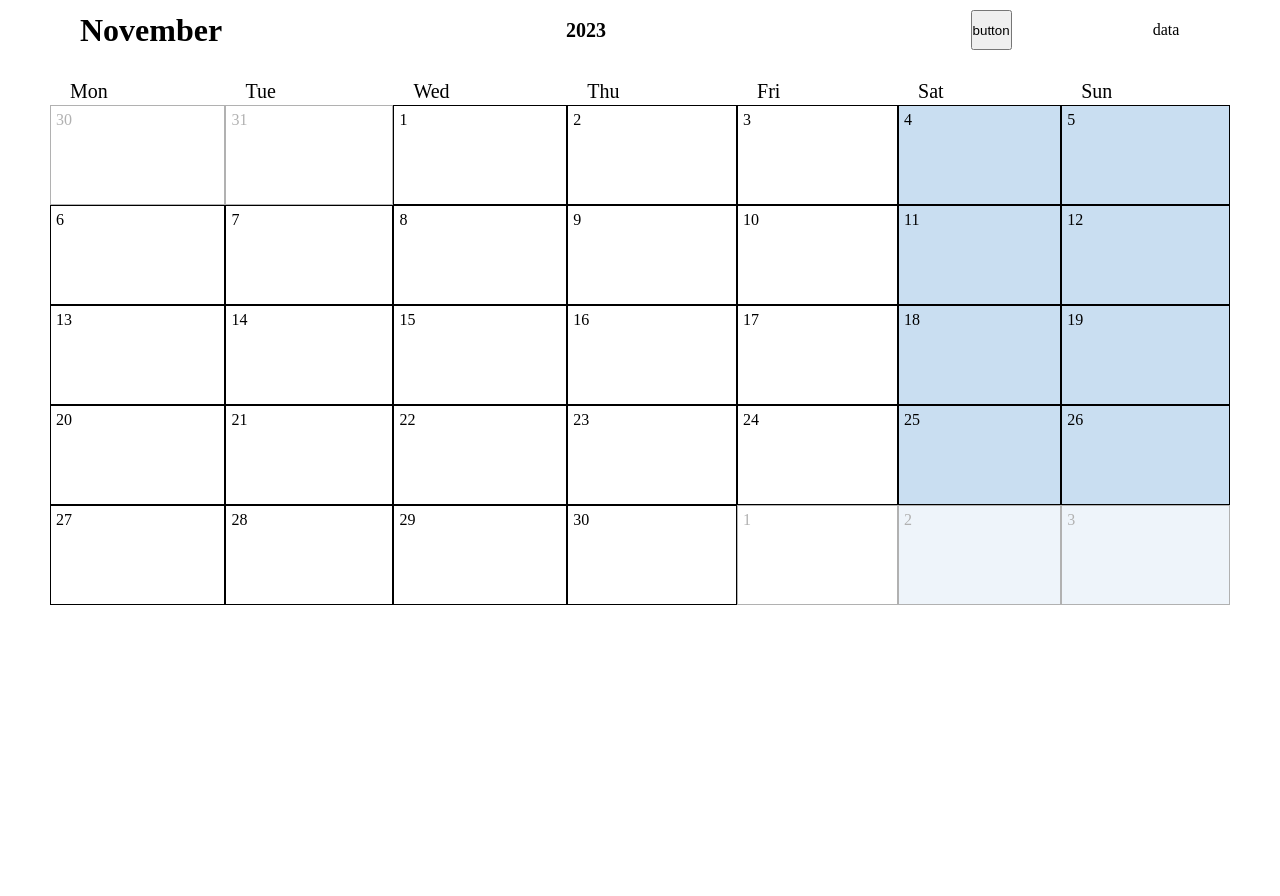
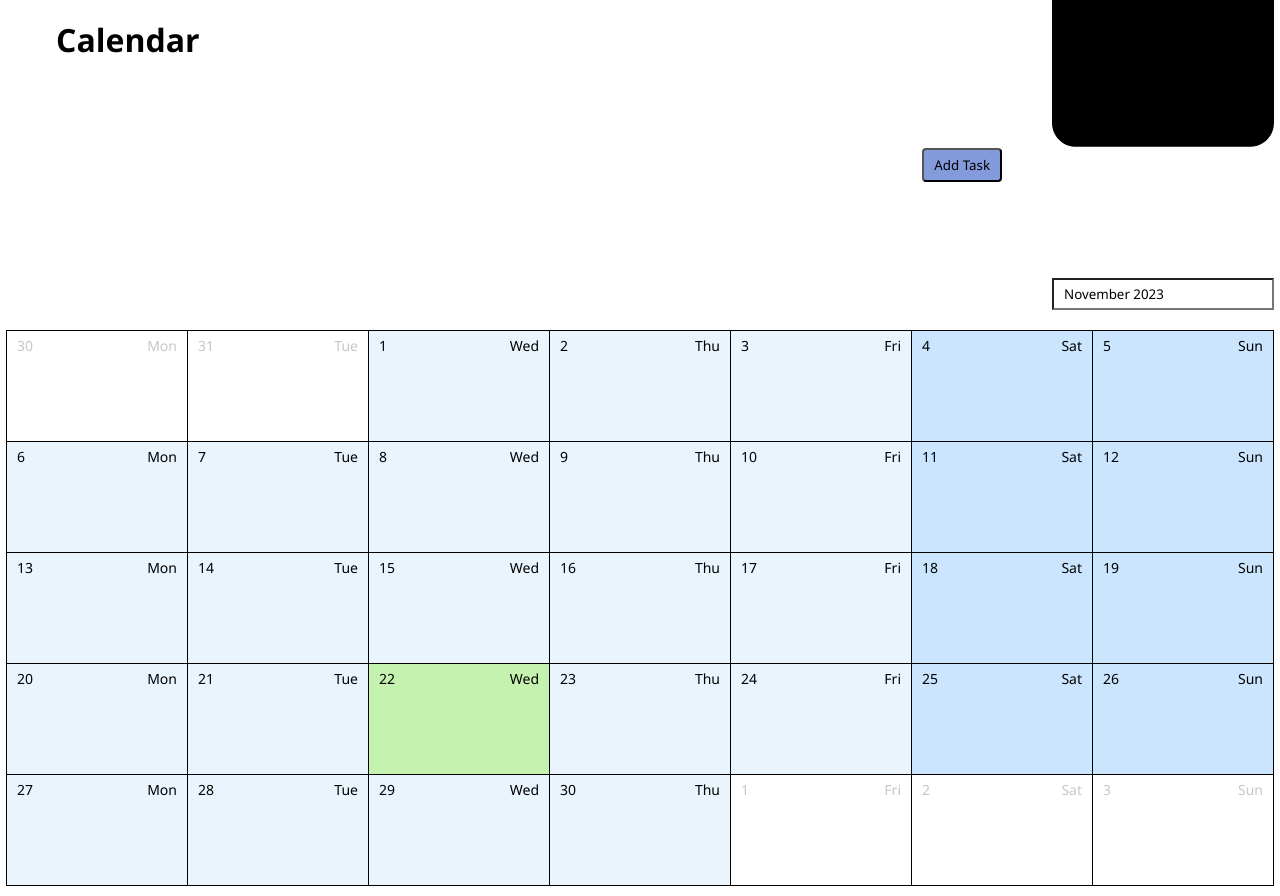
Before and after one commit to Yurella86/Calendar, a React (Create React App) app: page / in a window 1280 px wide. Before the commit the page ends 825 px from the top, so only its background shows below. Built offline with nearby package versions, Linux system fonts and the light colour scheme.

Commit message:
added function in header to get month, and event functions

```diff
--- a/src/components/CalendarPage.jsx
+++ b/src/components/CalendarPage.jsx
@@ -5,13 +5,15 @@ import moment from 'moment';
 import DatePicker from 'react-datepicker';
 
 
-const titleOfDays = ['Mon', 'Tue', 'Wed', 'Thu', 'Fri', 'Sat', 'Sun']
+// const titleOfDays = ['Mon', 'Tue', 'Wed', 'Thu', 'Fri', 'Sat', 'Sun']
 
 const HomePage = () => {
 
-    moment.updateLocale('ua', { week: { dow: 1 } })
+    moment.updateLocale('es', { week: { dow: 1 } })
     const [events, setEvents] = useState([]);
+    const [updateEventsTitle, setUpdateEventsTitle] = useState('');
     const [isModalOpen, setIsModalOpen] = useState(false);
+    const [isModalEventOpen, setIsModalEventOpen] = useState(false);
     const [selectedDate, setSelectedDate] = useState(new Date());
     const [formData, setFormData] = useState({
         title: '',
@@ -19,43 +21,110 @@ const HomePage = () => {
         date: '',
         time: '',
     });
-
-    var currMonthName = moment().format('MM');
-    console.log('currMonthName' + currMonthName);
-
-    const startMomentCalendar = moment().startOf('month').startOf('week');
-    const endMomentCalendar = moment().endOf('month').endOf('week');
-    const daysInMonth = endMomentCalendar.diff(startMomentCalendar, 'days') + 1;
-
-    const days = []
+    const [updateData, setUpdateData] = useState({
+        title: '',
+        description: '',
+        date: '',
+        time: '',
+    });
 
     useEffect(() => {
         const storedEvents = JSON.parse(localStorage.getItem('events')) || [];
         setEvents(storedEvents);
     }, []);
 
+    // useEffect(() => {
+    //     const storedEvents = JSON.parse(localStorage.getItem('events')) || [];
+    //     setEvents(storedEvents);
+    // }, [events]);
+
+    // console.log(moment(selectedDate).startOf('month').startOf('week'));
+    // console.log('selectedDate => ' + selectedDate.getMonth());
+
+    const startMomentCalendar = moment(selectedDate).startOf('month').startOf('week');
+    const endMomentCalendar = moment(selectedDate).endOf('month').endOf('week');
+    const daysInMonth = endMomentCalendar.diff(startMomentCalendar, 'days') + 1;
+
+    // console.log('startMomentCalendar => ' + startMomentCalendar.format());
+    // console.log('endMomentCalendar => ' + endMomentCalendar.format());
+    // console.log('daysInMonth =>' + daysInMonth);
+
+    const days = []
+
+    const handleDateChange = (date) => {
+        setSelectedDate(date);
+    };
+
     for (let i = 0; i < daysInMonth; i++) {
-        const currentDay = moment().startOf('month').startOf('week').add(i, 'days');
+        const currentDay = moment(selectedDate).startOf('month').startOf('week').add(i, 'days');
         const dayEvents = events.filter((event) => event.date === currentDay.format('YYYY-MM-DD'));
 
         days.push({
-            dayNumber: currentDay.format('D'),
-            dayOfWeek: currentDay.format('d'),
-            monthOfDay: currentDay.format('M'),
+            fullDate: currentDay,
             events: dayEvents
         })
     }
 
-    const calendarPlace = days.map(({ dayNumber, dayOfWeek, monthOfDay, events }) =>
-        <div className={`wrapper-day ${dayOfWeek === "6" || dayOfWeek === "0" ? 'weekend' : ''}${monthOfDay !== moment().format('M') ? ' out-of-month' : ''}`}>
-            {dayNumber}
+    // ---------- START UPDATE EVENT CARD -----------
+    const handleUpdateEvent = (e) => {
+        const titleEvent = e.target.textContent
+        setUpdateEventsTitle(titleEvent)
+
+        setIsModalEventOpen(true)
+
+        const localEvents = JSON.parse(localStorage.getItem('events')) || [];
+        const resultFiltered = localEvents.filter((e) => `${e.title}` === titleEvent);
+
+        setUpdateData({
+            title: resultFiltered[0].title,
+            description: resultFiltered[0].description,
+            date: resultFiltered[0].date,
+            time: resultFiltered[0].time,
+        });
+        console.log("updateData =>" + updateData.date);
+    }
+
+    const handleFormUpdate = (e) => {
+        setUpdateData({ ...updateData, [e.target.name]: e.target.value });
+    }
+
+    const handleUpdateAllEvents = (e) => {
+        e.preventDefault();
+
+        const updated = {
+            title: updateData.title,
+            description: updateData.description,
+            date: updateData.date,
+            time: updateData.time,
+            created: 'f',
+        };
+
+        const localEvents = JSON.parse(localStorage.getItem('events')) || [];
+        const resultFiltered = localEvents.filter((e) => `${e.title}` !== updateEventsTitle);
+
+        const updatedEvents = [...resultFiltered, updated];
+        localStorage.setItem('events', JSON.stringify(updatedEvents));
+        setIsModalEventOpen(false)
+        setEvents(updatedEvents);
+
+    }
+    // ---------- END UPDATE EVENT CARD -----------
+
+    const calendarPlace = days.map(({ fullDate, events }, index) =>
+        <div key={index} className={`wrapper-day ${fullDate.format('d') === "6" || fullDate.format('d') === "0" ? 'weekend' : ''}${fullDate.format('M') !== moment(selectedDate).format('M') ? ' out-of-month' : ''}${fullDate.format('YYYY-MM-DD') === moment().format('YYYY-MM-DD') ? 'current' : ''}`}>
+            <div className={`number`}>
+                <div className='flex-hr'>
+                    <span>{fullDate.format('D')}</span>
+                    <span>{fullDate.format('ddd')}</span>
+                </div>
+            </div>
             <div className='events-items'>
-                {events.map(evet => <div className='event'>{evet.title}</div>)}
+                {events.map((event, index) => <div key={index} className='event' onClick={handleUpdateEvent}>{event.title}</div>)}
             </div>
-        </div>
+        </div >
     )
 
-    const renderTitles = titleOfDays.map(title => <div className='title'>{title}</div>)
+    // const renderTitles = titleOfDays.map(title => <div className='title'>{title}</div>)
 
     const handleFormSubmit = (e) => {
         e.preventDefault();
@@ -88,26 +157,20 @@ const HomePage = () => {
         console.log(formData);
     }
 
-    const handleDateChange = (date) => {
-        setSelectedDate(date);
-    };
-
     const openModal = () => {
         setIsModalOpen(true);
     };
 
-    const handleDayClick = (day) => {
-        console.log('Selected day:', day.format('YYYY-MM-DD'));
-    };
+    const closeEventModal = () => {
+        setIsModalEventOpen(false)
+    }
+
+    // const handleDayClick = (day) => {
+    //     console.log('Selected day:', day.format('YYYY-MM-DD'));
+    // };
 
     const closeModal = () => {
         setIsModalOpen(false);
-        setFormData({
-            title: '',
-            description: '',
-            date: '',
-            time: '',
-        });
     };
 
     return (
@@ -116,24 +179,29 @@ const HomePage = () => {
                 <div className='wrapper-hd-container'>
                     <div className='flex-hr'>
                         <div className='left-hd'>
-                            <h1>{moment().format('MMMM')}</h1>
+                            <h1>Calendar</h1>
                         </div>
                         <div className='center-hd'>
-                            <span>{moment().format('YYYY')}</span>
+                            {/* <span>{moment().format('YYYY')}</span> */}
                         </div>
                         <div className='right-hd'>
                             <div className='flex-hr'>
-                                <button onClick={openModal}>button</button>
-                                <div>data</div>
+                                <button className='add-event' onClick={openModal}><span>add task</span></button>
+                                <div>
+                                    {/* {`<`} */}
+                                    <DatePicker selected={selectedDate} onChange={handleDateChange} dateFormat="MMMM yyyy" showMonthYearPicker showIcon />
+                                    {/* {`>`} */}
+                                </div>
                             </div>
                         </div>
                     </div>
                 </div>
             </header>
             <main>
-                <div className='wrapper-grid'>
-                    {renderTitles}
-                    {calendarPlace}
+                <div className='wrapper-calendar'>
+                    <div className='grid-calendar'>
+                        {calendarPlace}
+                    </div>
                 </div>
 
             </main>
@@ -144,22 +212,54 @@ const HomePage = () => {
                     </div>
                     <div className='modal-content'>
                         <div className="title">
-                            <label>Title:</label>
-                            <input type="text" name="title" value={formData.title} onChange={handleFormChange} required /></div>
+                            <label htmlFor="text">Title:</label>
+                            <input placeholder='Name' id='text' type="text" name="title" value={formData.title} onChange={handleFormChange} required /></div>
                         <div className="description">
                             <label>Description:</label>
-                            <textarea name="description" value={formData.description} onChange={handleFormChange} required />
+                            <textarea rows="4" cols="22" name="description" value={formData.description} onChange={handleFormChange} />
                         </div>
                         <div className="date">
                             <label>Date:</label>
-                            <DatePicker selected={selectedDate} onChange={handleDateChange} dateFormat="yyyy-MM-dd" />
+                            <DatePicker showIcon selected={selectedDate} onChange={handleDateChange} dateFormat="yyyy-MM-dd" />
                         </div>
                         <div className="time">
                             <label>Time:</label>
-                            <input type="time" name="time" value={formData.time} onChange={handleFormChange} required />
+                            <input type="time" name="time" value={formData.time} onChange={handleFormChange} />
                         </div>
                         <div className="button-container">
-                            <button type="submit">Save</button>
+                            <button onClick={closeModal}><span>Cancel</span></button>
+                            <button type="submit"><span>Save</span></button>
+
+                        </div>
+
+                    </div>
+                </form>
+            </Modal>
+
+            <Modal className='modal' isOpen={isModalEventOpen} onRequestClose={closeEventModal}>
+                <form onSubmit={handleUpdateAllEvents}>
+                    <div className='modal-head'>
+                        <h2>update task</h2>
+                    </div>
+                    <div className='modal-content'>
+                        <div className="title">
+                            <label htmlFor="text">Title:</label>
+                            <input id='text' type="text" name="title" value={updateData.title} onChange={handleFormUpdate} required /></div>
+                        <div className="description">
+                            <label>Description:</label>
+                            <textarea rows="4" cols="22" name="description" value={updateData.description} onChange={handleFormUpdate} required />
+                        </div>
+                        <div className="date">
+                            <label>Date:</label>
+                            <DatePicker value={updateData.date} showIcon selected={selectedDate} onChange={handleDateChange} dateFormat="yyyy-MM-dd" />
+                        </div>
+                        <div className="time">
+                            <label>Time:</label>
+                            <input type="time" name="time" value={updateData.time} onChange={handleFormUpdate} required />
+                        </div>
+                        <div className="button-container">
+                            <button onClick={closeModal}><span>Cancel</span></button>
+                            <button type="submit"><span>Update</span></button>
                         </div>
 
                     </div>
--- a/src/style/CalendarPage.scss
+++ b/src/style/CalendarPage.scss
@@ -1,12 +1,28 @@
 * {
     margin: 0;
     padding: 0;
-    box-sizing: border-box;
+    font-family: "Segoe UI", Tahoma, Geneva, Verdana, sans-serif;
+    // border: 1px dotted red !important;
+    scrollbar-width: thin;
+
+    &::-webkit-scrollbar {
+        width: 8px;
+    }
+
+    &::-webkit-scrollbar-track {
+        background: rgb(156, 156, 156); /* цвет зоны отслеживания */
+    }
+
+    &::-webkit-scrollbar-thumb {
+        background-color: rgb(34, 34, 34); /* цвет бегунка */
+        border-radius: 5px;
+        border: 2px solid rgb(156, 156, 156); /* округлось бегунка */
+    }
 
     &::before,
     &::after {
-        -webkit-box-sizing: border-box;
-        box-sizing: border-box;
+        // -webkit-box-sizing: border-box;
+        // box-sizing: border-box;
     }
 
     &:focus {
@@ -14,79 +30,8 @@
     }
 }
 
-.wrapper-grid {
-    display: grid;
-    grid-template-columns: auto auto auto auto auto auto auto;
-    grid-template-rows: 25px 100px 100px 100px 100px 100px 100px 100px;
-    margin: 20px 50px;
-    gap: -10px;
-
-    .title {
-        padding: 0px 20px;
-        font-size: 20px;
-    }
-
-    .wrapper-day {
-        position: relative;
-        border: 1px solid rgb(0, 0, 0);
-        padding: 5px;
-        cursor: pointer;
-        z-index: 10;
-        background-color: white;
-        transition: all 0.5s ease;
-
-        &:hover:not(.out-of-month) {
-            z-index: 11;
-            transform: scale(1.1, 1.1);
-            transition: all 0.2s ease;
-            border: none;
-            box-shadow: 0px 0px 10px rgb(148, 148, 148);
-            overflow: hidden;
-        }
-
-        &.weekend {
-            background-color: rgb(201, 222, 241);
-        }
-
-        &.out-of-month {
-            opacity: 0.3;
-            cursor: auto;
-        }
-    }
-}
-.ReactModal__Overlay--after-open {
-    z-index: 100;
-}
-
-.modal {
-    position: relative;
-    z-index: 100;
-    background-color: white;
-    top: 30%;
-    left: 50%;
-    transform: translate(-50%, -50%);
-    max-width: 500px;
-
-    .modal-head {
-        text-align: center;
-    }
-    .modal-content {
-        padding: 10px 20px;
-    }
-}
-
-.events-items {
-    max-height: 70px;
-    overflow-y: auto;
-    .event {
-        background-color: rgb(193, 255, 193);
-        border-radius: 5px;
-        margin: 2px auto;
-    }
-}
-
 .wrapper-hd-container {
-    padding: 10px 30px;
+    padding: 10px 0px;
     line-height: 40px;
 
     .flex-hr {
@@ -101,11 +46,52 @@
     }
 
     .right-hd {
-        flex-basis: 350px;
+        flex-basis: 400px;
 
         .flex-hr {
-            justify-content: space-around;
+            justify-content: flex-end;
+            line-height: 20px;
+            align-items: center;
         }
+
+        .add-event {
+            margin-right: 50px;
+            padding: 5px 10px;
+            line-height: 20px;
+            border-radius: 4px;
+            background-color: rgb(131, 154, 219);
+
+            &:hover {
+                background-color: rgb(92, 109, 156);
+            }
+
+            span {
+                text-transform: capitalize;
+            }
+        }
+    }
+
+    .react-datepicker-popper {
+        z-index: 100;
+    }
+    .react-datepicker__input-container .react-datepicker__calendar-icon {
+        right: 10px;
+        top: 50%;
+        transform: translateY(-50%);
+    }
+    .react-datepicker__triangle {
+        left: 112px !important;
+    }
+    .react-datepicker__view-calendar-icon input {
+        position: relative;
+        cursor: pointer;
+        background-color: transparent;
+        padding: 5px 10px !important;
+        z-index: 100;
+    }
+
+    .react-datepicker {
+        right: 50px !important;
     }
 }
 
@@ -116,6 +102,180 @@
 .flex-hr {
     display: flex;
     flex-direction: row;
+}
+
+.wrapper-calendar {
+    margin: 10px auto;
+    max-width: fit-content;
+    // .grid-title {
+    //     display: grid;
+    //     grid-template-columns: auto auto auto auto auto auto auto;
+    //     grid-template-rows: 25px;
+    // }
+
+    .grid-calendar {
+        display: grid;
+        grid-template-columns: auto auto auto auto auto auto auto;
+        grid-template-rows: auto;
+        gap: 1px;
+        padding: 1px;
+        background-color: black;
+
+        .wrapper-day {
+            position: relative;
+            width: 160px;
+            min-height: 100px;
+            // border: 1px solid rgb(0, 0, 0);
+            padding: 5px 10px;
+            cursor: pointer;
+            z-index: 10;
+            background-color: white;
+            transition: all 0.5s ease;
+            background-color: rgb(233, 244, 252);
+
+            &:hover:not(.out-of-month) {
+                z-index: 11;
+                transform: scale(1.4, 1.4);
+                transition: all 0.2s ease;
+                border: none;
+                box-shadow: 0px 0px 10px rgb(148, 148, 148);
+                overflow: hidden;
+            }
+
+            &.weekend {
+                background-color: rgb(202, 229, 253);
+            }
+
+            &.out-of-month {
+                color: rgb(199, 199, 199);
+                background-color: rgb(255, 255, 255);
+                cursor: auto;
+            }
+
+            &.current {
+                background-color: #c6f2b0;
+            }
+
+            .number {
+                text-align: center;
+                font-size: 14px;
+                line-height: 20px;
+
+                .flex-hr {
+                    justify-content: space-between;
+                }
+            }
+        }
+    }
+}
+
+.ReactModal__Overlay--after-open {
+    z-index: 100;
+}
+
+.modal {
+    position: relative;
+    z-index: 100;
+    background-color: white;
+    top: 40%;
+    left: 50%;
+    transform: translate(-50%, -50%);
+    max-width: 300px;
+    box-shadow: 0 0 10px grey;
+
+    .modal-head {
+        text-align: center;
+        text-transform: capitalize;
+    }
+    .modal-content {
+        padding: 10px 20px;
+
+        & > div {
+            margin: 5px 10px;
+            line-height: 30px;
+        }
+
+        .react-datepicker-wrapper {
+            margin: 0 auto;
+
+            .react-datepicker__calendar-icon {
+                line-height: 24px;
+                right: 0;
+                padding: 10px;
+            }
+        }
+        .react-datepicker__view-calendar-icon input {
+            padding: 0;
+        }
+    }
+
+    .description {
+        label {
+            vertical-align: top;
+        }
+    }
+
+    input {
+        border-bottom: 1px inset black;
+    }
+    textarea {
+        border: 1px inset black;
+    }
+
+    input,
+    textarea {
+        line-height: 26px;
+        font-size: 16px;
+        padding: 0 5px;
+    }
+
+    label {
+        display: inline-block;
+        min-width: 100px;
+
+        margin: 0 10px;
+    }
+
+    .button-container {
+        margin: 50px auto !important;
+        display: flex;
+        justify-content: space-around;
+        flex-direction: row;
+
+        button {
+            display: block;
+            min-width: 100px;
+            padding: 10px 20px;
+            line-height: 1em;
+            font-size: 16px;
+            border-radius: 4px;
+            background-color: rgb(131, 154, 219);
+
+            &:hover {
+                color: white;
+                background-color: rgb(92, 109, 156);
+            }
+        }
+    }
+}
+
+.events-items {
+    max-height: 70px;
+    overflow-y: auto;
+    .event {
+        background-color: rgb(63, 63, 83);
+        border-radius: 4px;
+        margin: 2px 5px;
+        color: white;
+        font-size: 10px;
+        padding: 5px;
+
+        &:hover {
+            border: 1px solid rgb(63, 63, 83);
+            background-color: rgb(228, 228, 228);
+            color: rgb(0, 0, 34);
+        }
+    }
 }
 
 @media screen and (max-width: 991px) {
```
